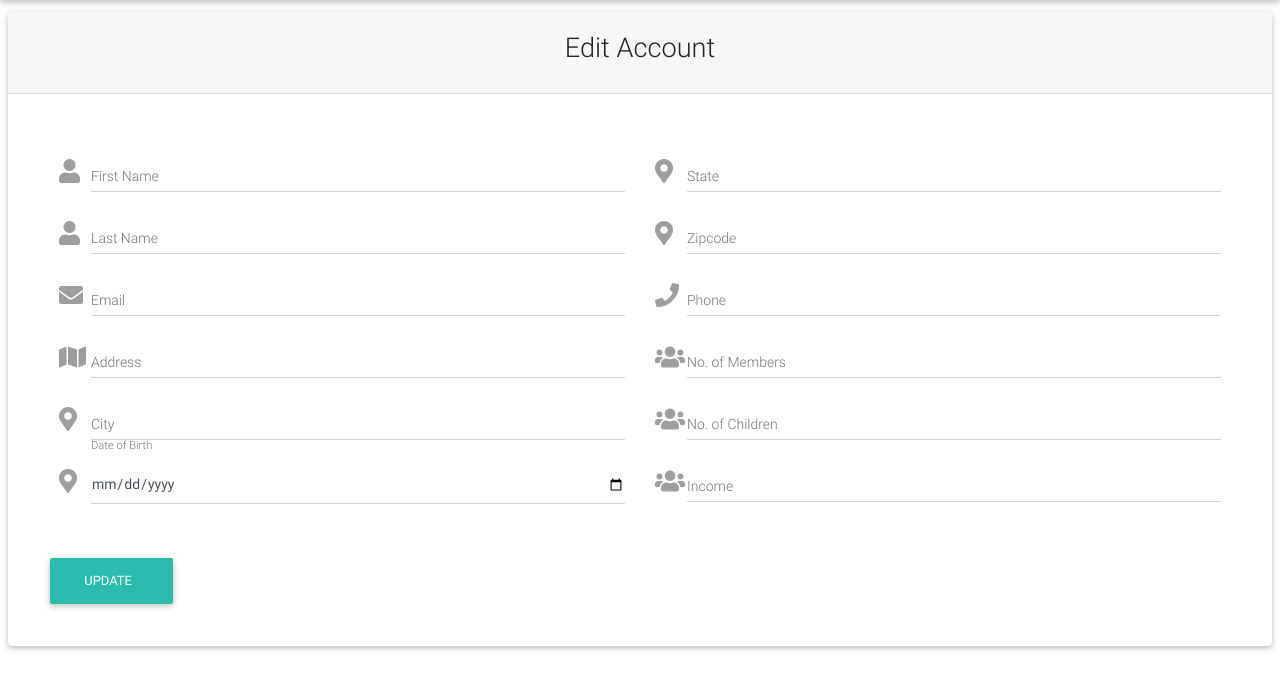
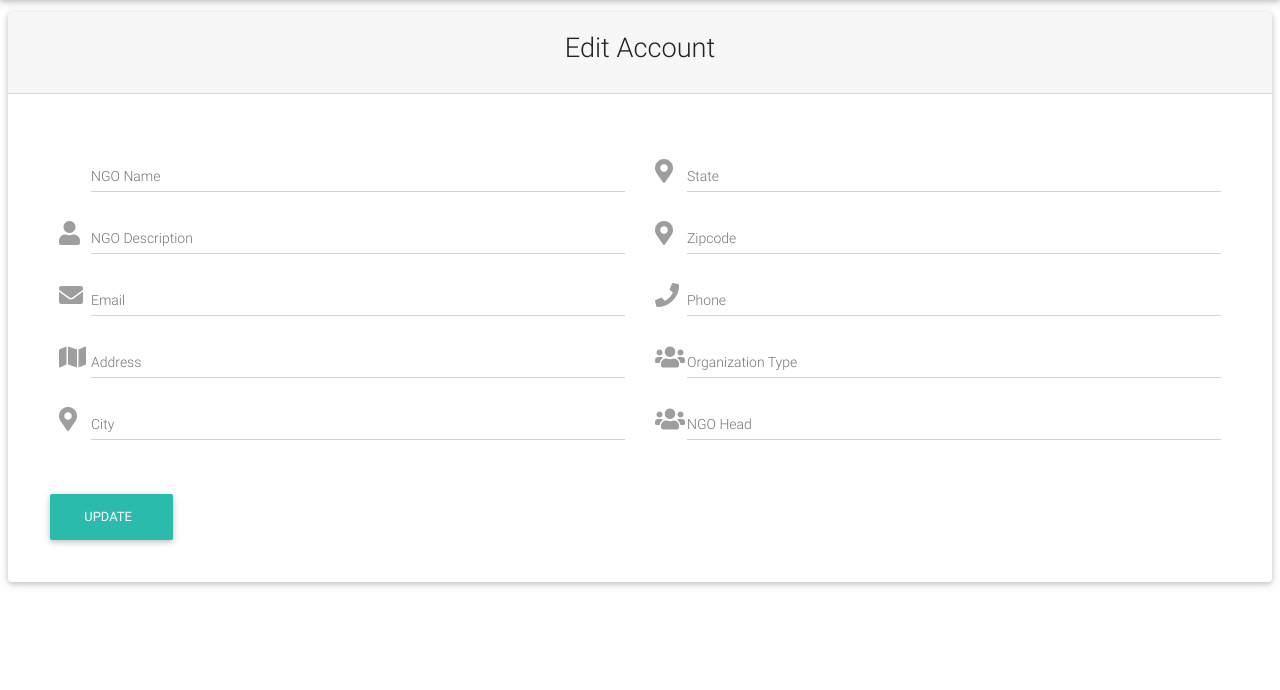
Before and after one commit to itsumeet27/women-empowerment, a PHP site: page /ngo/myaccount.php?edit_account in a window 1280 px wide. Shown: the part 56-746 px from the top of the page. Run offline with PHP 8.4, Linux system fonts and the light colour scheme; the visitor is signed in with stand-in values (Sample User, id 1); data comes from the database, SQL or seed files in the repository; data that the repository does not hold is empty; some libraries are stand-ins or nearby versions.

Commit message:
Managing account details of ngo

```diff
--- a/ngo/details/change_password.php
+++ b/ngo/details/change_password.php
@@ -38,7 +38,7 @@
 		$new_password = $_POST['new'];
 		$confirm_password = $_POST['confirm'];
 
-		$sqlPass = "SELECT * FROM employer WHERE password = '$current_password' AND email = '$email'";
+		$sqlPass = "SELECT * FROM ngo WHERE password = '$current_password' AND email = '$email'";
 		$runPass = $db->query($sqlPass);
 		$checkPass = mysqli_num_rows($runPass);
 		if($checkPass == 0){
@@ -50,7 +50,7 @@
 			exit();
 		}
 		else{
-			$updatePassword = "UPDATE customers SET password = '$new_password' WHERE email = '$email'";
+			$updatePassword = "UPDATE ngo SET password = '$new_password' WHERE email = '$email'";
 			$runUpdate = $db->query($updatePassword);
 			echo "<script>alert('Your password has been updated successfully!')</script>";
 			echo "<script>window.open('myaccount.php','_self')</script>";
--- a/ngo/details/delete_account.php
+++ b/ngo/details/delete_account.php
@@ -28,7 +28,7 @@
 	$email = $_SESSION['email'];
 	if(isset($_POST['yes'])){
 		$ip = getIp();
-		$delete_employer = "DELETE FROM step WHERE email = '$email'";
+		$delete_employer = "DELETE FROM ngo WHERE email = '$email'";
 		$run_delete = $db->query($delete_employer);
 		echo "<script>alert('Your account has been deleted successfully!')</script>";
 		echo "<script>window.open('index.php', '_self')</script>";
--- a/ngo/details/edit_account.php
+++ b/ngo/details/edit_account.php
@@ -4,23 +4,20 @@
 
 <?php
 	$email = $_SESSION['email'];
-  	$sql = "SELECT * FROM step WHERE email = '$email'";
+  	$sql = "SELECT * FROM ngo WHERE email = '$email'";
     $result = $db->query($sql);
     while ($row_pro = mysqli_fetch_array($result)) {
-          $user_id = $row_pro['id'];
-          $user_firstname = $row_pro['firstname'];
-          $user_lastname = $row_pro['lastname'];
-          $user_email = $row_pro['email'];
-          $user_dateOfBirth = $row_pro['dateOfBirth'];
-          $user_address = $row_pro['address'];
-          $user_city = $row_pro['city'];
-          $user_state = $row_pro['state'];
-          $user_zipcode = $row_pro['zipcode'];
-          $user_phone = $row_pro['phone'];
-          $user_noOfMembers = $row_pro['noOfMembers'];
-          $user_noOfChildren = $row_pro['noOfChildren'];
-          $user_income = $row_pro['income'];
-          $user_dateOfRegistration = $row_pro['dateOfRegistration'];
+          $id = $row_pro['id'];
+          $ngo_name = $row_pro['ngo_name'];
+          $ngo_description = $row_pro['ngo_description'];
+          $ngo_email = $row_pro['email'];
+          $ngo_head = $row_pro['ngo_head'];
+          $ngo_address = $row_pro['ngo_address'];
+          $ngo_city = $row_pro['city'];
+          $ngo_state = $row_pro['state'];
+          $ngo_zipcode = $row_pro['zipcode'];
+          $ngo_phone = $row_pro['phone'];
+          $ngo_organization_type = $row_pro['organization_type'];
     }
 ?>
 
@@ -34,55 +31,47 @@
 				<form class="p-3 grey-text" method="post" action="" enctype="multipart/form-data">
 					<div class="row">
 						<div class="col-md-6">
-							<div class="md-form form-sm"> <i class="fa fa-user prefix"></i>
-				              <input type="text" id="firstname" class="form-control form-control-sm" value="<?=$user_firstname;?>" name="firstname">
-				              <label for="firstname">First Name</label>
+							<div class="md-form form-sm"> <i class="fa fa-ngo prefix"></i>
+				              <input type="text" id="ngo_name" class="form-control form-control-sm" value="<?=$ngo_name;?>" name="ngo_name">
+				              <label for="firstname">NGO Name</label>
 				            </div>
 				            <div class="md-form form-sm"> <i class="fa fa-user prefix"></i>
-				              <input type="text" id="lastname" class="form-control form-control-sm" value="<?=$user_lastname;?>" name="lastname">
-				              <label for="lastname">Last Name</label>
+				              <input type="text" id="ngo_description" class="form-control form-control-sm" value="<?=$ngo_description;?>" name="ngo_description">
+				              <label for="lastname">NGO Description</label>
 				            </div>
 				            <div class="md-form form-sm"> <i class="fa fa-envelope prefix"></i>
-				              <input type="email" id="email" class="form-control form-control-sm" value="<?=$user_email;?>" name="email">
+				              <input type="email" id="email" class="form-control form-control-sm" value="<?=$ngo_email;?>" name="ngo_email">
 				              <label for="email">Email</label>
 				            </div>
 				            <div class="md-form form-sm"> <i class="fas fa-map prefix"></i>
-				              <input type="text" id="address" class="form-control form-control-sm" value="<?=$user_address;?>" name="address">
+				              <input type="text" id="ngo_address" class="form-control form-control-sm" value="<?=$ngo_address;?>" name="ngo_address">
 				              <label for="address">Address</label>
 				            </div>
 				            <div class="md-form form-sm"> <i class="fas fa-map-marker-alt prefix"></i>
-				              <input type="text" id="city" class="form-control form-control-sm" value="<?=$user_city;?>" name="city">
+				              <input type="text" id="city" class="form-control form-control-sm" value="<?=$ngo_city;?>" name="city">
 				              <label for="city">City</label>
-				            </div>
-				            <div class="md-form form-sm"> <i class="fas fa-map-marker-alt prefix"></i>
-				              <input type="date" id="dateOfBirth" class="form-control form-control-sm" value="<?=$user_dateOfBirth;?>" name="dateOfBirth">
-				              <label for="dateOfBirth">Date of Birth</label>
 				            </div>
 						</div>
 						<div class="col-md-6">
 				            <div class="md-form form-sm"> <i class="fas fa-map-marker-alt prefix"></i>
-				              <input type="text" id="state" class="form-control form-control-sm" value="<?=$user_state;?>" name="state">
+				              <input type="text" id="state" class="form-control form-control-sm" value="<?=$ngo_state;?>" name="state">
 				              <label for="state">State</label>
 				            </div>
 				            <div class="md-form form-sm"> <i class="fas fa-map-marker-alt prefix"></i>
-				              <input type="text" id="zipcode" class="form-control form-control-sm" value="<?=$user_zipcode;?>" name="zipcode">
+				              <input type="text" id="zipcode" class="form-control form-control-sm" value="<?=$ngo_zipcode;?>" name="zipcode">
 				              <label for="zipcode">Zipcode</label>
 				            </div>
 				            <div class="md-form form-sm"> <i class="fas fa-phone prefix"></i>
-				              <input type="text" id="phone" class="form-control form-control-sm" value="<?=$user_phone;?>" name="phone">
+				              <input type="text" id="phone" class="form-control form-control-sm" value="<?=$ngo_phone;?>" name="phone">
 				              <label for="phone">Phone</label>
 				            </div>
 				            <div class="md-form form-sm"> <i class="fas fa-users prefix"></i>
-				              <input type="number" id="noOfMembers" class="form-control form-control-sm" value="<?=$user_noOfMembers;?>" name="noOfMembers">
-				              <label for="noOfMembers">No. of Members</label>
+				              <input type="text" id="organization_type" class="form-control form-control-sm" value="<?=$ngo_organization_type;?>" name="organization_type">
+				              <label for="income">Organization Type</label>
 				            </div>
 				            <div class="md-form form-sm"> <i class="fas fa-users prefix"></i>
-				              <input type="number" id="noOfChildren" class="form-control form-control-sm" value="<?=$user_noOfChildren;?>" name="noOfChildren">
-				              <label for="noOfChildren">No. of Children</label>
-				            </div>
-				            <div class="md-form form-sm"> <i class="fas fa-users prefix"></i>
-				              <input type="text" id="income" class="form-control form-control-sm" value="<?=$user_income;?>" name="income">
-				              <label for="income">Income</label>
+				              <input type="text" id="ngo_head" class="form-control form-control-sm" value="<?=$ngo_head;?>" name="ngo_head">
+				              <label for="income">NGO Head</label>
 				            </div>
 						</div>
 						<div class="text-center mt-4">
@@ -98,22 +87,19 @@
 <?php
 	if(isset($_POST['update'])){
 		$ip = getIp();
-		$user_id = $id;
-		$firstname = $_POST['firstname'];
-		$lastname = $_POST['lastname'];
-		$email = $_POST['email'];
-		$dateOfBirth = $_POST['dateOfBirth'];
-		$address = $_POST['address'];
+		$ngo_id = $id;
+		$name = $_POST['ngo_name'];
+		$description = $_POST['ngo_description'];
+		$email = $_POST['ngo_email'];
+		$head = $_POST['ngo_head'];
+		$address = $_POST['ngo_address'];
 		$city = $_POST['city'];
 		$state = $_POST['state'];
 		$zipcode = $_POST['zipcode'];
 		$phone = $_POST['phone'];
-		$noOfMembers = $_POST['noOfMembers'];
-		$noOfChildren = $_POST['noOfChildren'];
-		$income = $_POST['income'];
-		$dateOfRegistration = $_POST['dateOfRegistration'];
+		$organization_type = $_POST['organization_type'];
 
-		$updateCus = "UPDATE customers SET firstname = '$firstname',lastname = '$lastname', email = '$email', address = '$address', dateOfBirth = '$dateOfBirth', city = '$city', state = '$state', zipcode = '$zipcode', phone = '$phone', noOfMembers = '$noOfMembers', noOfChildren = '$noOfChildren', income = '$income' WHERE id = '$user_id'";
+		$updateCus = "UPDATE customers SET ngo_name = '$ngo_name',ngo_description = '$ngo_description', email = '$email', ngo_address = '$address', ngo_head = '$head', city = '$city', state = '$state', zipcode = '$zipcode', phone = '$phone', organization_type = '$organization_type' WHERE id = '$ngo_id'";
 		$run_query = $db->query($updateCus);
 		if($run_query){
 			echo "<script>alert('Your account has been successfully updated')</script>";
```
